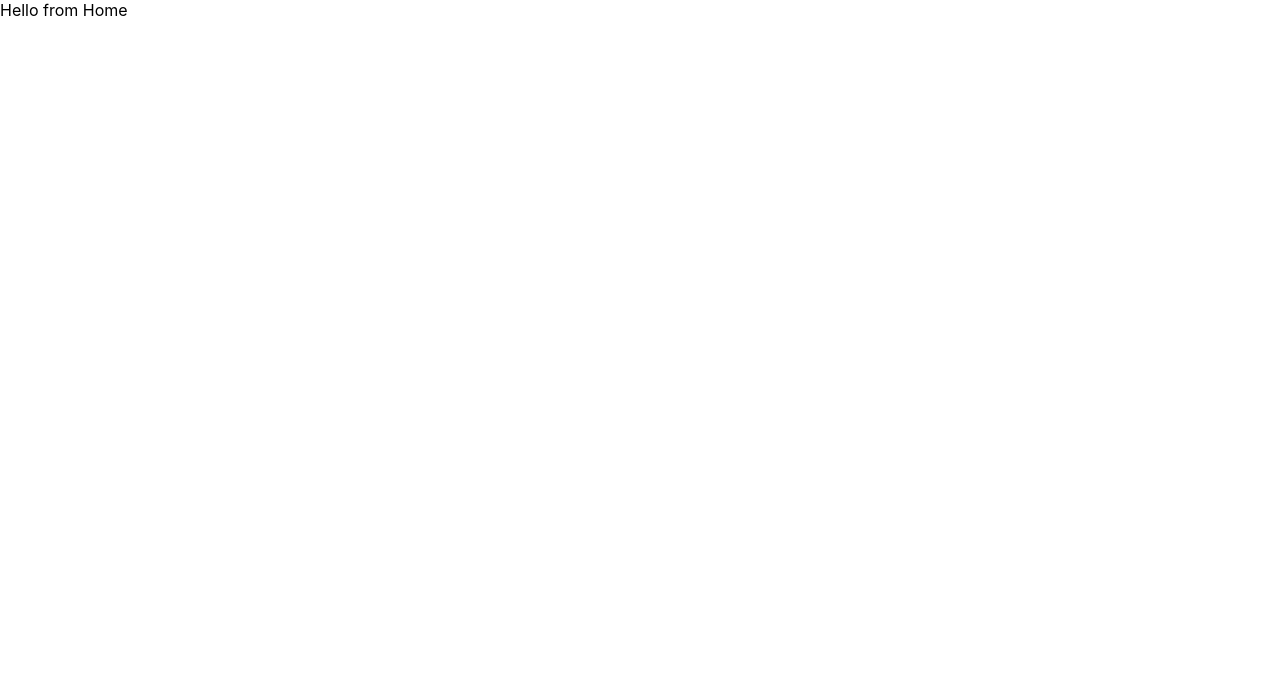
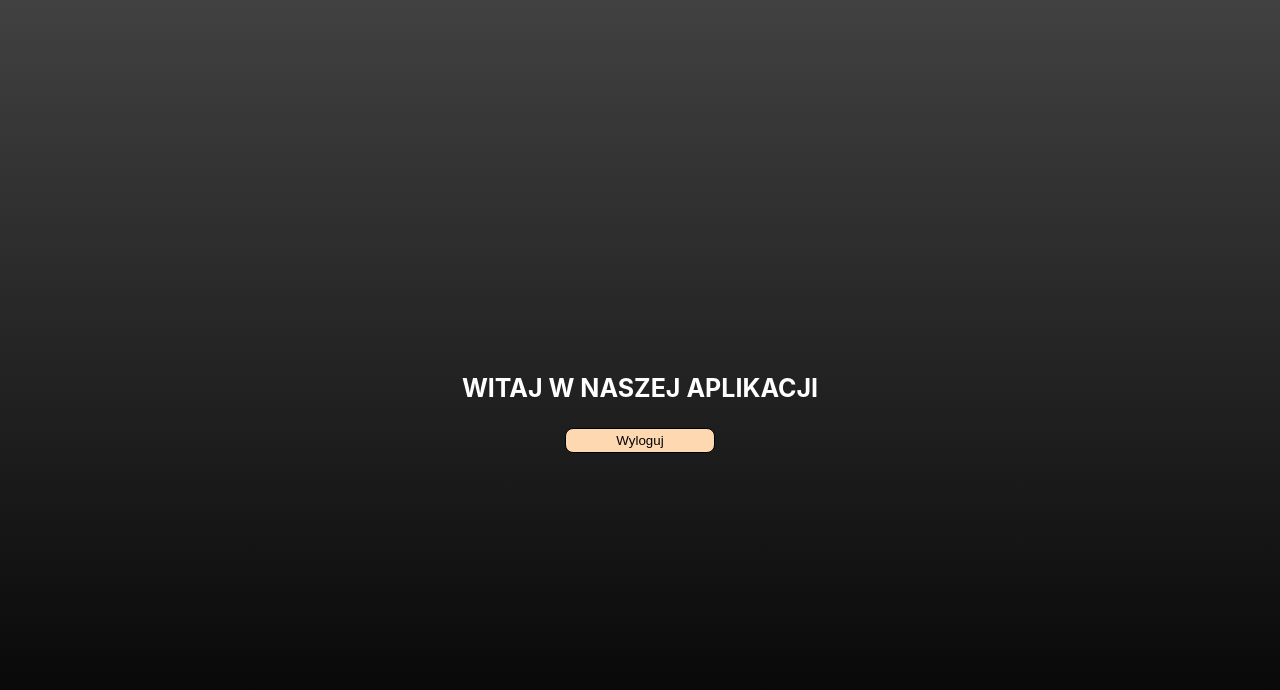
Before and after one commit to infoshareacademy/jfddr7-student-dordawi, a React (Create React App) app in the folder homework_4/my-app/: page /home in a window 1280 px wide. Shown: the top 690 px of the page. Built offline with nearby package versions, Linux system fonts and the light colour scheme.

Commit message:
ex3 done

```diff
--- a/homework_4/my-app/src/components/Home/Home.module.css
+++ b/homework_4/my-app/src/components/Home/Home.module.css
@@ -0,0 +1,29 @@
+.container {
+  width: 100vw;
+  height: 100vh;
+  display: flex;
+  flex-direction: column;
+  align-items: center;
+  justify-content: center;
+  background: linear-gradient(#414141, #000000);
+}
+
+.header {
+  font-size: 25px;
+  font-weight: bold;
+  text-transform: uppercase;
+  color: white;
+}
+
+.logoutBtn {
+  width: 150px;
+  height: 25px;
+  border: 0.5px black solid;
+  border-radius: 8px;
+  background-color: #fed8b1;
+  cursor: pointer;
+}
+
+.logoutBtn:hover {
+  background-color: orange;
+}
--- a/homework_4/my-app/src/components/Home/Home.tsx
+++ b/homework_4/my-app/src/components/Home/Home.tsx
@@ -1,3 +1,30 @@
-export const Home = () => {
-  return <div>Hello from Home</div>;
+import { FC, useContext } from "react";
+import { Context } from "../../ContextProvider";
+import { useNavigate } from "react-router-dom";
+import styles from "./Home.module.css";
+
+import { signOut } from "firebase/auth";
+import { auth } from "./../../firebase-config";
+
+export const Home: FC = () => {
+  const navigate = useNavigate();
+  const { username, setUsername } = useContext(Context);
+
+  const onLogout = (): void => {
+    // localStorage.removeItem('user');
+    // localStorage.removeItem('products');
+    setUsername("");
+    signOut(auth);
+    navigate("/signup");
+  };
+
+  return (
+    <div className={styles.container}>
+      <p className={styles.header}>Witaj w naszej aplikacji {username}</p>
+
+      <button className={styles.logoutBtn} type="button" onClick={onLogout}>
+        Wyloguj
+      </button>
+    </div>
+  );
 };
```
